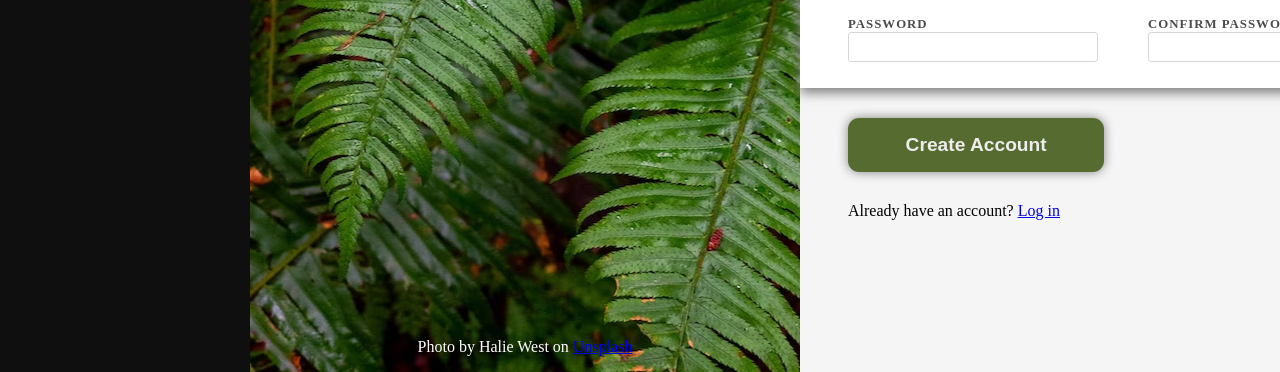
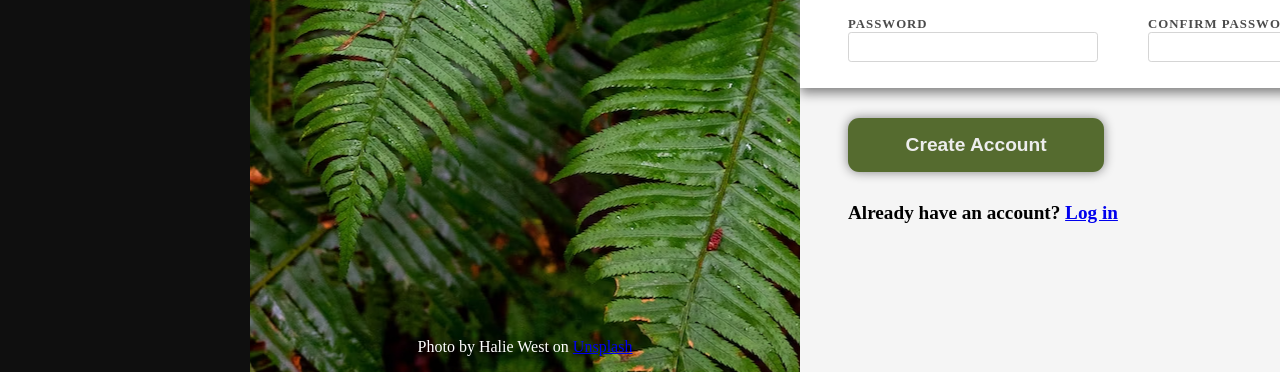
Before and after one commit to 1256-bits/demos, a plain HTML site: page forms/sign-up-form/index.html in a window 1280 px wide. Shown: the part 428-800 px from the top of the page. Drawn offline with Linux system fonts and the light colour scheme.

Commit message:
Fix typo

```diff
--- a/forms/sign-up-form/index.html
+++ b/forms/sign-up-form/index.html
@@ -59,7 +59,7 @@
           </div>
           <div class="padding-3rem button-area">
             <button type="submit">Create Account</button>
-            <p class="already-registerd">Already have an account? <a href="#">Log in</a></p>
+            <p class="already-registered">Already have an account? <a href="#">Log in</a></p>
           </div>
         </form>
       </div>
```
